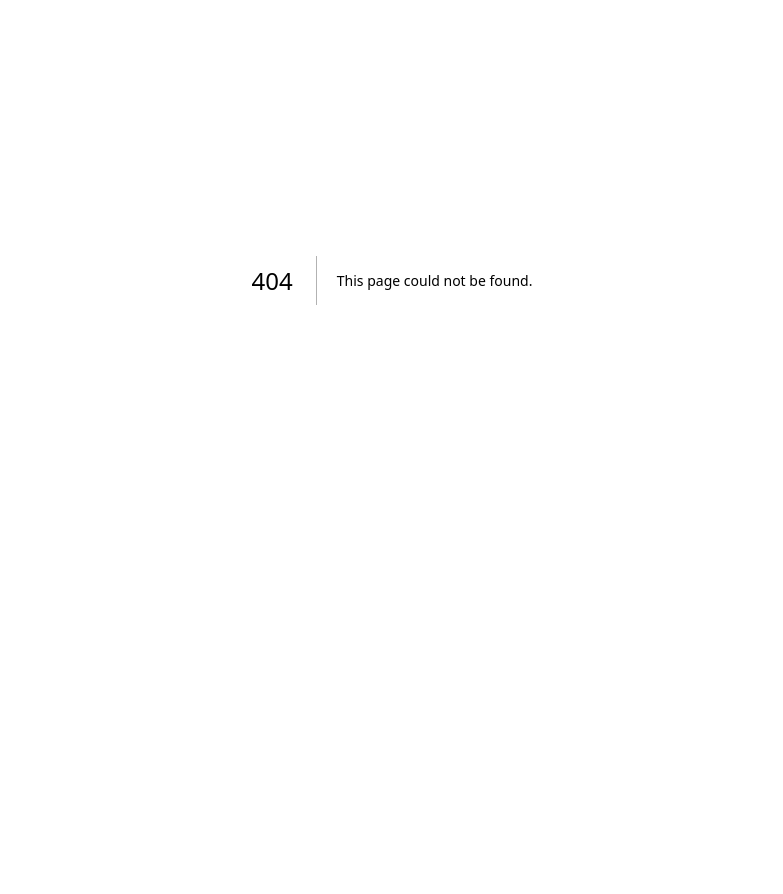
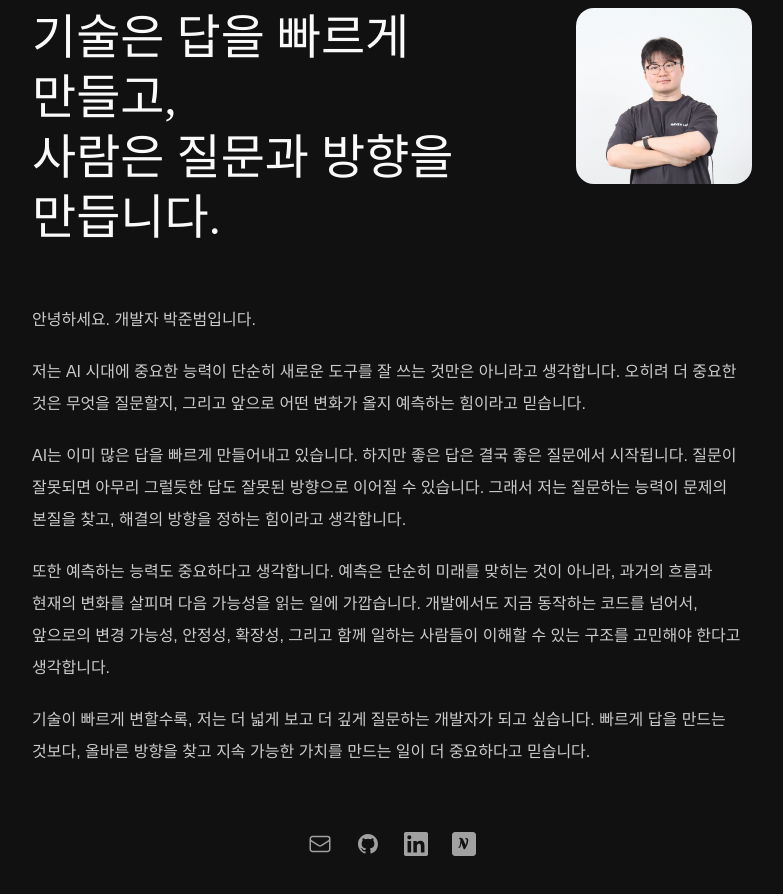
Before and after one commit to bready0831/JBlog, a Next.js app: page /about in a window 1280 px wide. Before the commit this address had no page. Shown: the part 120-1014 px from the top of the page, without its empty margins (248-1031 px from the left). Before the commit the page ends 800 px from the top, so only its background shows below. Built offline with nearby package versions, Linux system fonts and the light colour scheme.

Commit message:
add about page

```diff
--- /dev/null
+++ b/app/about/page.tsx
@@ -0,0 +1,108 @@
+import Image from "next/image";
+import Link from "next/link";
+import Container from "@/components/layout/container";
+import { siteConfig } from "@/lib/site";
+
+function MailIcon({ className }: { className?: string }) {
+  return (
+    <svg viewBox="0 0 24 24" fill="none" stroke="currentColor" strokeWidth={1.5} className={className}>
+      <path strokeLinecap="round" strokeLinejoin="round" d="M21.75 6.75v10.5a2.25 2.25 0 0 1-2.25 2.25h-15a2.25 2.25 0 0 1-2.25-2.25V6.75m19.5 0A2.25 2.25 0 0 0 19.5 4.5h-15a2.25 2.25 0 0 0-2.25 2.25m19.5 0v.243a2.25 2.25 0 0 1-1.07 1.916l-7.5 4.615a2.25 2.25 0 0 1-2.36 0L3.32 8.91a2.25 2.25 0 0 1-1.07-1.916V6.75" />
+    </svg>
+  );
+}
+
+function GitHubIcon({ className }: { className?: string }) {
+  return (
+    <svg viewBox="0 0 24 24" fill="currentColor" className={className}>
+      <path d="M12 2C6.477 2 2 6.484 2 12.017c0 4.425 2.865 8.18 6.839 9.504.5.092.682-.217.682-.483 0-.237-.008-.868-.013-1.703-2.782.605-3.369-1.343-3.369-1.343-.454-1.158-1.11-1.466-1.11-1.466-.908-.62.069-.608.069-.608 1.003.07 1.531 1.032 1.531 1.032.892 1.53 2.341 1.088 2.91.832.092-.647.35-1.088.636-1.338-2.22-.253-4.555-1.113-4.555-4.951 0-1.093.39-1.988 1.029-2.688-.103-.253-.446-1.272.098-2.65 0 0 .84-.27 2.75 1.026A9.564 9.564 0 0 1 12 6.844a9.59 9.59 0 0 1 2.504.337c1.909-1.296 2.747-1.027 2.747-1.027.546 1.379.202 2.398.1 2.651.64.7 1.028 1.595 1.028 2.688 0 3.848-2.339 4.695-4.566 4.943.359.309.678.92.678 1.855 0 1.338-.012 2.419-.012 2.747 0 .268.18.58.688.482A10.02 10.02 0 0 0 22 12.017C22 6.484 17.522 2 12 2z" />
+    </svg>
+  );
+}
+
+function LinkedInIcon({ className }: { className?: string }) {
+  return (
+    <svg viewBox="0 0 24 24" fill="currentColor" className={className}>
+      <path d="M20.447 20.452h-3.554v-5.569c0-1.328-.027-3.037-1.852-3.037-1.853 0-2.136 1.445-2.136 2.939v5.667H9.351V9h3.414v1.561h.046c.477-.9 1.637-1.85 3.37-1.85 3.601 0 4.267 2.37 4.267 5.455v6.286zM5.337 7.433a2.062 2.062 0 0 1-2.063-2.065 2.064 2.064 0 1 1 2.063 2.065zm1.782 13.019H3.555V9h3.564v11.452zM22.225 0H1.771C.792 0 0 .774 0 1.729v20.542C0 23.227.792 24 1.771 24h20.451C23.2 24 24 23.227 24 22.271V1.729C24 .774 23.2 0 22.222 0h.003z" />
+    </svg>
+  );
+}
+
+function VelogIcon({ className }: { className?: string }) {
+  return (
+    <svg viewBox="0 0 24 24" fill="currentColor" className={className}>
+      <path d="M3 0C1.338 0 0 1.338 0 3v18c0 1.662 1.338 3 3 3h18c1.662 0 3-1.338 3-3V3c0-1.662-1.338-3-3-3H3zm6.883 6.25c.403 0 .7.18.89.543l2.903 6.282c.27-.868.504-1.72.7-2.556.198-.835.297-1.556.297-2.16 0-.31-.054-.54-.162-.692-.107-.152-.336-.258-.687-.317a.655.655 0 0 1-.425-.236.659.659 0 0 1-.141-.424c0-.208.073-.38.22-.518.146-.138.35-.207.61-.207.52 0 1.01.212 1.466.636.458.424.687 1.035.687 1.833 0 .747-.143 1.598-.428 2.553-.286.955-.632 1.9-1.04 2.835a23.836 23.836 0 0 1-1.271 2.48c-.44.735-.85 1.103-1.231 1.103-.31 0-.567-.22-.772-.66L9.232 10.8a73.7 73.7 0 0 1-.507 2.864c-.3 1.415-.71 2.12-1.228 2.12-.165 0-.491-.123-.978-.37l-.39-.195.211-.496c.3.128.496.193.585.193.234 0 .44-.343.618-1.03.178-.685.37-1.72.574-3.104l.215-1.51c.092-.63.138-1.073.138-1.33 0-.265-.05-.453-.152-.564-.101-.11-.28-.181-.537-.21a.596.596 0 0 1-.4-.21.615.615 0 0 1-.145-.416c0-.213.076-.386.229-.519.152-.133.36-.2.623-.2l.796.031z" />
+    </svg>
+  );
+}
+
+const ICON_MAP = {
+  Email: MailIcon,
+  GitHub: GitHubIcon,
+  LinkedIn: LinkedInIcon,
+  Velog: VelogIcon,
+} as const;
+
+function renderTagline(text: string) {
+  return text.split("\n").map((line, i) => (
+    <span key={i} className="block">
+      {line.split(/(\*\*[^*]+\*\*)/).map((part, j) => {
+        if (part.startsWith("**") && part.endsWith("**")) {
+          return <strong key={j}>{part.slice(2, -2)}</strong>;
+        }
+        return part;
+      })}
+    </span>
+  ));
+}
+
+export default function AboutPage() {
+  const { author, socials } = siteConfig;
+
+  return (
+    <Container className="pt-32 pb-20">
+      {/* 상단: 태그라인 + 사진 */}
+      <div className="flex items-start justify-between gap-8 mb-14">
+        <h1 className="text-4xl sm:text-5xl font-sans font-light leading-tight break-keep">
+          {renderTagline(author.tagline)}
+        </h1>
+        <div className="relative shrink-0 w-36 h-36 sm:w-44 sm:h-44 rounded-2xl overflow-hidden bg-muted">
+          <Image
+            src={author.avatar}
+            alt={author.name}
+            fill
+            className="object-cover"
+            priority
+          />
+        </div>
+      </div>
+
+      {/* 소개글 */}
+      <div className="space-y-5 mb-16">
+        {author.bio.split("\n\n").map((paragraph, i) => (
+          <p key={i} className="font-display text-base leading-loose text-foreground/80 break-keep">
+            {paragraph}
+          </p>
+        ))}
+      </div>
+
+      {/* SNS 링크 */}
+      <div className="flex items-center justify-center gap-6">
+        {socials.map((social) => {
+          const Icon = ICON_MAP[social.label as keyof typeof ICON_MAP];
+          return (
+            <Link
+              key={social.label}
+              href={social.url}
+              target={social.label === "Email" ? undefined : "_blank"}
+              rel="noopener noreferrer"
+              aria-label={social.label}
+              className="text-muted-foreground hover:text-foreground transition-colors"
+            >
+              {Icon ? <Icon className="w-6 h-6" /> : <span className="text-sm">{social.label}</span>}
+            </Link>
+          );
+        })}
+      </div>
+    </Container>
+  );
+}
--- a/app/posts/[slug]/page.tsx
+++ b/app/posts/[slug]/page.tsx
@@ -51,7 +51,7 @@ export default async function PostPage({
         <Separator className="mb-8" />
 
         {post.thumbnail_url && (
-          <div className="relative w-full aspect-[4/3] overflow-hidden rounded-xl mb-10">
+          <div className="relative w-full aspect-4/3 overflow-hidden rounded-xl mb-10">
             <Image
               src={post.thumbnail_url}
               alt={post.title}
--- /dev/null
+++ b/lib/site.ts
@@ -0,0 +1,28 @@
+export const siteConfig = {
+  name: "jblog",
+  url: "https://jblog.dev",
+  author: {
+    name: "Junbeom Park",
+    avatar: "/avatar.jpg",
+    tagline:
+      "기술은 답을 빠르게 만들고,\n사람은 **질문**과 **방향**을 만듭니다.",
+    bio: `안녕하세요. 개발자 박준범입니다.
+
+저는 AI 시대에 중요한 능력이 단순히 새로운 도구를 잘 쓰는 것만은 아니라고 생각합니다. 오히려 더 중요한 것은 무엇을 질문할지, 그리고 앞으로 어떤 변화가 올지 예측하는 힘이라고 믿습니다.
+
+AI는 이미 많은 답을 빠르게 만들어내고 있습니다. 하지만 좋은 답은 결국 좋은 질문에서 시작됩니다. 질문이 잘못되면 아무리 그럴듯한 답도 잘못된 방향으로 이어질 수 있습니다. 그래서 저는 질문하는 능력이 문제의 본질을 찾고, 해결의 방향을 정하는 힘이라고 생각합니다.
+
+또한 예측하는 능력도 중요하다고 생각합니다. 예측은 단순히 미래를 맞히는 것이 아니라, 과거의 흐름과 현재의 변화를 살피며 다음 가능성을 읽는 일에 가깝습니다. 개발에서도 지금 동작하는 코드를 넘어서, 앞으로의 변경 가능성, 안정성, 확장성, 그리고 함께 일하는 사람들이 이해할 수 있는 구조를 고민해야 한다고 생각합니다.
+
+기술이 빠르게 변할수록, 저는 더 넓게 보고 더 깊게 질문하는 개발자가 되고 싶습니다. 빠르게 답을 만드는 것보다, 올바른 방향을 찾고 지속 가능한 가치를 만드는 일이 더 중요하다고 믿습니다.`,
+  },
+  socials: [
+    { label: "Email", url: "mailto:bready0831@gmail.com" },
+    { label: "GitHub", url: "https://github.com/bready0831" },
+    {
+      label: "LinkedIn",
+      url: "https://www.linkedin.com/in/junbeom-park-612504388",
+    },
+    { label: "Velog", url: "https://velog.io/@bready/posts" },
+  ],
+} as const;
```
Also changed, not shown: public/avatar.jpg (added).
